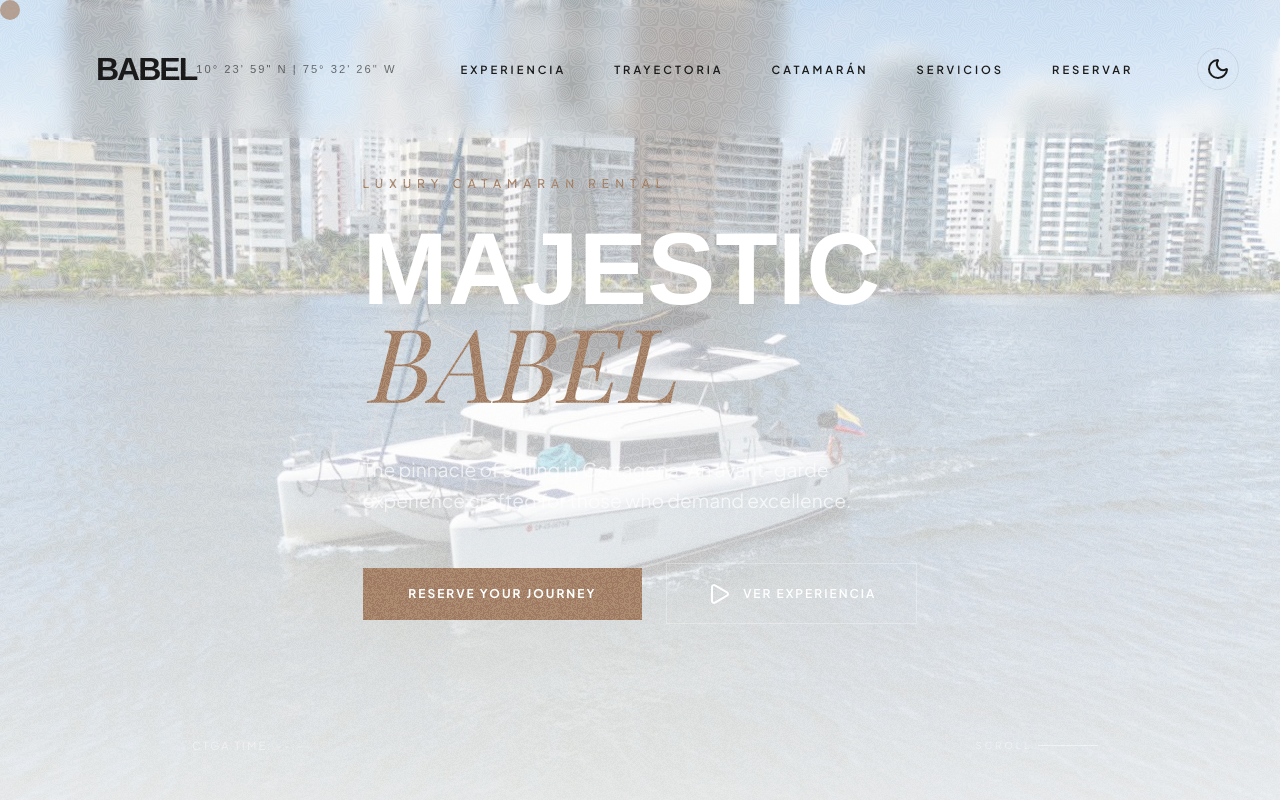
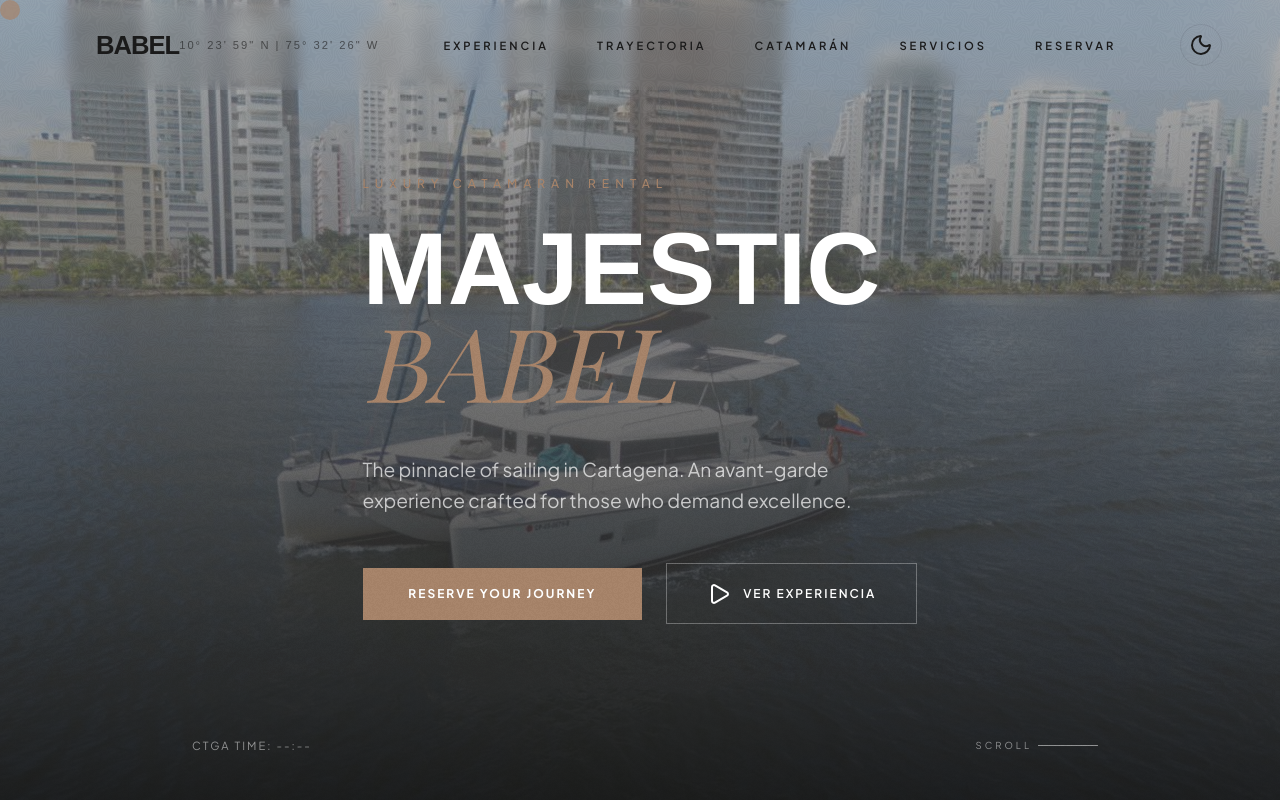
Before and after one commit to sinestesiacm-Pro/babel-Catamaran, a website built with Vite: page index.html in a window 1280 px wide. Shown: the top 800 px of the page. Built offline with nearby package versions, Linux system fonts and the light colour scheme; a web font is replaced by a local one.

Commit message:
fix: header minimalista, hero overlay oscuro, noise sutil, fondo blanco

```diff
--- a/main.js
+++ b/main.js
@@ -298,15 +298,15 @@ document.addEventListener('DOMContentLoaded', () => {
     ScrollTrigger.create({
         start: 'top -50',
         onEnter: () => gsap.to('.header', {
-            padding: '1.5rem 0',
-            background: 'rgba(255, 255, 255, 0.1)',
-            backdropFilter: 'blur(20px)',
+            padding: '1rem 0',
+            background: 'rgba(255, 255, 255, 0.08)',
+            backdropFilter: 'blur(16px)',
             duration: 0.3
         }),
         onLeaveBack: () => gsap.to('.header', {
-            padding: '3rem 0',
-            background: 'rgba(255, 255, 255, 0.05)',
-            backdropFilter: 'blur(10px)',
+            padding: '1.5rem 0',
+            background: 'rgba(255, 255, 255, 0.03)',
+            backdropFilter: 'blur(8px)',
             duration: 0.3
         }),
     });
--- a/style.css
+++ b/style.css
@@ -19,9 +19,9 @@
 
 body.light-theme {
     --primary: #ffffff;
-    --background: #f5f3f0;
-    --surface: #ffffff;
-    --surface-elevated: #fafafa;
+    --background: #ffffff;
+    --surface: #fafafa;
+    --surface-elevated: #f5f5f5;
     --text: #1a1a1a;
     --text-muted: rgba(26, 26, 26, 0.6);
     --text-dim: rgba(26, 26, 26, 0.35);
@@ -30,7 +30,6 @@ body.light-theme {
     --accent-glow: rgba(166, 131, 105, 0.12);
     --border: rgba(0, 0, 0, 0.08);
     --border-light: rgba(0, 0, 0, 0.04);
-    --hero-overlay: linear-gradient(180deg, rgba(255,255,255,0.1) 0%, rgba(255,255,255,0.75) 100%);
 }
 
 * {
@@ -68,12 +67,16 @@ body {
     height: 100%;
     pointer-events: none;
     z-index: 9999;
-    opacity: 0.08;
+    opacity: 0.04;
     background:
         repeating-radial-gradient(#000 0 0.0001%,#fff 0 0.0002%) 50% 0/2500px 2500px,
         repeating-conic-gradient(#000 0 0.0001%,#fff 0 0.0002%) 50% 0/2500px 2500px;
     background-blend-mode: overlay;
     mix-blend-mode: overlay;
+}
+
+body.light-theme .noise-overlay {
+    opacity: 0.02;
 }
 
 .custom-cursor {
@@ -131,11 +134,11 @@ h2 span, h1 span {
     left: 0;
     width: 100%;
     z-index: 1100;
-    padding: 3rem 0;
+    padding: 1.5rem 0;
     transition: var(--transition-slow);
-    background: rgba(255, 255, 255, 0.05);
-    backdrop-filter: blur(10px);
-    -webkit-backdrop-filter: blur(10px);
+    background: rgba(255, 255, 255, 0.03);
+    backdrop-filter: blur(8px);
+    -webkit-backdrop-filter: blur(8px);
 }
 
 .nav {
@@ -194,8 +197,8 @@ h2 span, h1 span {
 .logo {
     font-family: 'Clash Display', sans-serif;
     font-weight: 700;
-    font-size: 2rem;
-    letter-spacing: -2px;
+    font-size: 1.6rem;
+    letter-spacing: -1px;
     color: var(--text);
     text-decoration: none;
 }
```
